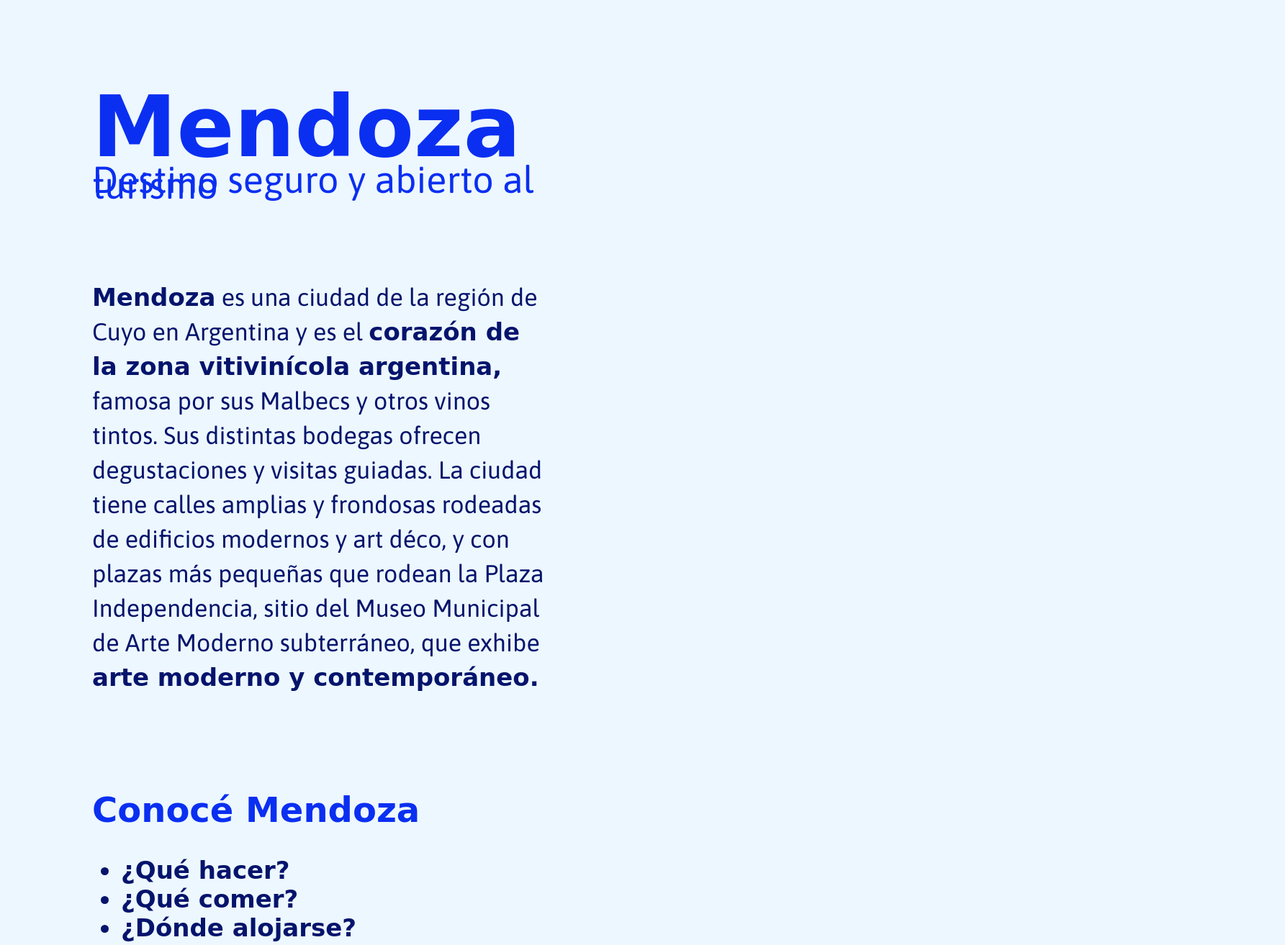
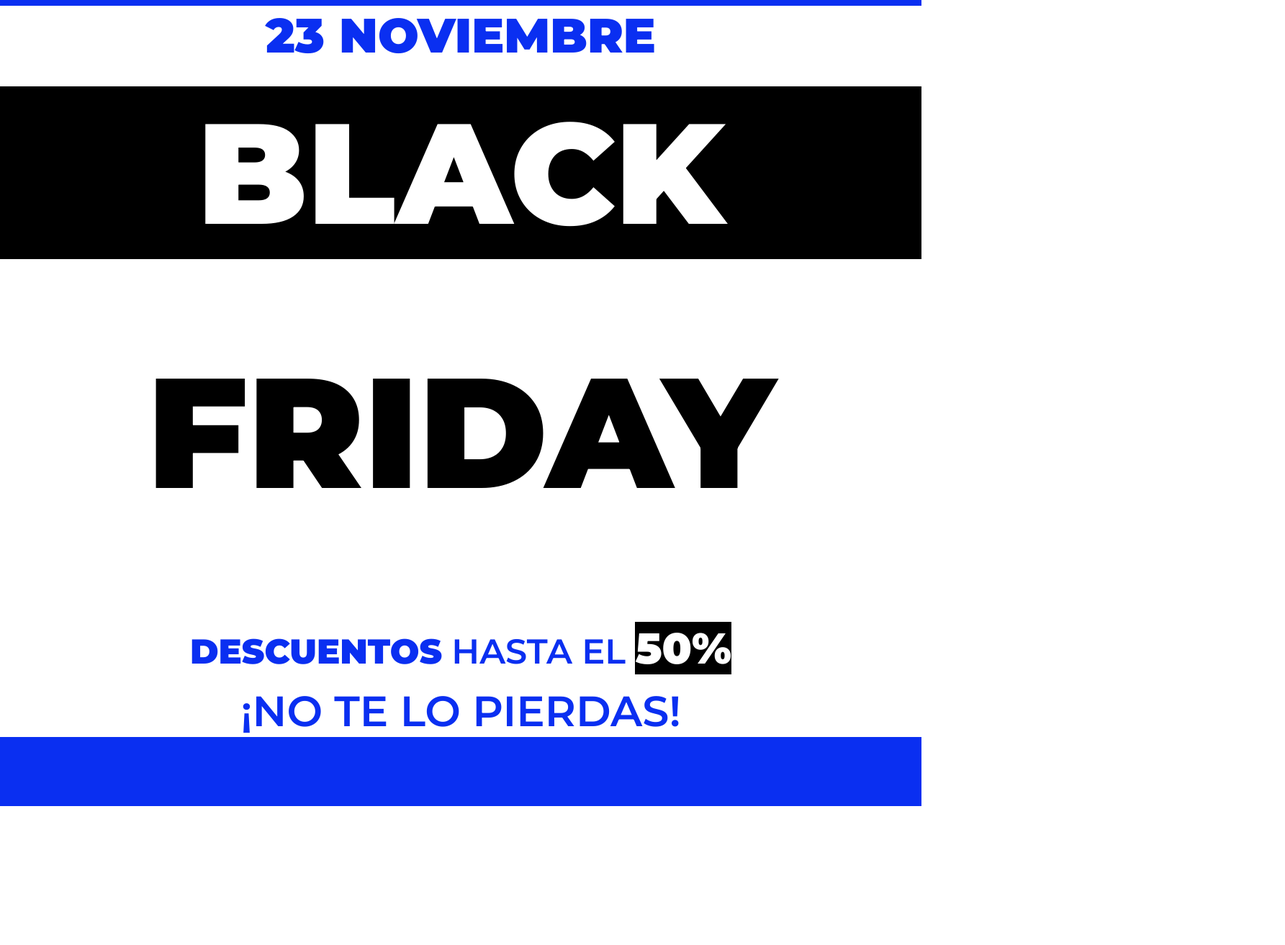
Before and after one commit to juanjpl/bootcamp-java-universidad-2023-CSS, a plain HTML site: page index.html in a window 1280 px wide. Shown: the part 40-1353 px from the top of the page at 72% size, 1785 px wide, since content can reach past the window. After the commit the page ends 1160 px from the top, so only its background shows below. Drawn offline with Linux system fonts and the light colour scheme; a web font is replaced by a local one.

Commit message:
laboratorio2/ejercicio2

```diff
--- a/index.html
+++ b/index.html
@@ -5,58 +5,39 @@
     <meta charset="UTF-8">
     <meta name="viewport" content="width=device-width, initial-scale=1.0">
 
-    <link rel="preconnect" href="https://fonts.googleapis.com">
-    <link rel="preconnect" href="https://fonts.gstatic.com" crossorigin>
-    <link
-        href="https://fonts.googleapis.com/css2?family=MuseoModerno:ital,wght@0,100;0,200;0,300;0,400;0,500;0,600;0,700;0,800;0,900;1,100;1,200;1,300;1,400;1,500;1,600;1,700;1,800;1,900&display=swap"
-        rel="stylesheet">
-
-    <link rel="preconnect" href="https://fonts.googleapis.com">
-    <link rel="preconnect" href="https://fonts.gstatic.com" crossorigin>
-    <link
-        href="https://fonts.googleapis.com/css2?family=Asap:ital,wght@0,100;0,200;0,300;0,400;0,600;0,700;0,800;0,900;1,100;1,200;1,300;1,400;1,600;1,700;1,800;1,900&display=swap"
-        rel="stylesheet">
-
     <link rel="stylesheet" href="./style/style.css">
-    <title>Laboratorio 1</title>
+    <title>Laboratorio 3</title>
 </head>
 
 <body>
     <div class="contenedor-uno">
 
 
-    <header>
-        <h1 class="titulo-uno">Mendoza</h1>
-        <h2 class="titulo-dos">Destino seguro y abierto al turismo</h2>
+        <header class="titulo-uno">
+            <div>
+                <h1> 23 NOVIEMBRE</h1>
+            </div>
+
         </header>
 
         <main>
             <section>
+                <div class="titulo-dos">
+                    <h2>BLACK</h2>
+                </div>
 
-            <p class="texto-central">
+                <div class="titulo-tres">
+                    <h3>FRIDAY</h3>
+                </div>
+
+                <div class="texto-central">
+                    <p>
+                        <span>DESCUENTOS</span> HASTA EL <strong>50%</strong>
+                    </p>
+                </div>
 
 
-                <strong>Mendoza</strong> es una ciudad de la región de Cuyo en Argentina y
-                es el <strong>corazón de la zona vitivinícola argentina,</strong> famosa por
-                sus Malbecs y otros vinos tintos. Sus distintas bodegas
-                ofrecen degustaciones y visitas guiadas.
-                La ciudad tiene calles amplias y frondosas rodeadas de
-                edificios modernos y art déco, y con plazas más pequeñas
-                que rodean la Plaza Independencia, sitio del Museo
-                Municipal de Arte Moderno subterráneo, que exhibe <strong>arte
-                    moderno y contemporáneo.
-                </strong>
-            </p>
 
-            <div class="lista">
-                <h3 class="titulo-tres">Conocé Mendoza</h3>
-                <ul >
-                    <li>¿Qué hacer?</li>
-                    <li>¿Qué comer?</li>
-                    <li>¿Dónde alojarse?</li>
-                </ul>
-
-            </div>
 
             </section>
 
@@ -64,7 +45,10 @@
 
     </div>
     <footer>
-        <h4 class="titulo-footer">#ModoMendoza</h4>
+        <div class="titulo-footer">
+            <h4>¡NO TE LO PIERDAS!</h4>
+        </div>
+
     </footer>
 
 </body>
--- a/style/style.css
+++ b/style/style.css
@@ -1,64 +1,117 @@
-*{
-    margin:0;
-    background-color: #edf7ff;
-    font-family: 'MuseoModerno', cursive;
-}
+@import url('https://fonts.googleapis.com/css2?family=Montserrat:ital,wght@0,100;0,200;0,300;0,400;0,500;0,600;0,700;0,800;0,900;1,100;1,200;1,300;1,400;1,500;1,600;1,700;1,800;1,900&display=swap');
 
-body{
-    border-top:1.2rem solid  #8a9af1;
+
+* {
+    margin: 0;
+    padding: 0;
+    box-sizing: border-box;
+    color: #fff;
+    font-family: 'Montserrat', sans-serif;
+    text-align: center;
 
 }
 
-header{
-    margin:8rem 0rem ;
-}
 
-.contenedor-uno{
-    margin: 0rem 0rem 0rem 8rem;
-    width: 50vw;
-}
 
-.titulo-uno{
-    font-size: 118px;
-    font-weight: 700;
-    color: #0a2ff1;
+.titulo-uno {
+    border-top: 3rem solid #0a2ff1;
+    width: 100vw;
+    height: 20vh;
+    display: flex;
+    justify-content: center;
+    align-items:start;
+    background-color: #fff;
+
 
 
 }
 
-.titulo-dos{
-    font-size:52px;
-    font-family:  'Asap', sans-serif;
-    font-weight: 400;
-    line-height: 0.5rem;
+
+.titulo-uno>div>h1 {
+
+
+    font-size: 67px;
+    font-weight: 900;
+    color: #0a2ff1;
+
+}
+
+.titulo-dos {
+    height: 30vh;
+    display: flex;
+    justify-content: center;
+    align-items: center;
+    background-color: #000;
+}
+
+.titulo-dos>h2 {
+
+    font-size: 198px;
+    font-weight: 900;
+    color: #fff;
+}
+
+.titulo-tres {
+    height: 60vh;
+    display: flex;
+    justify-content: center;
+    align-items: center;
+
+
+}
+
+.titulo-tres>h3 {
+
+    font-size: 217px;
+    font-weight: 900;
+    color: #000;
+
+}
+
+
+.texto-central {
+    height: 15vh;
+    display: flex;
+    justify-content: center;
+    align-items: center;
+    background-color: #fff;
+}
+
+.texto-central>p {
+    font-size: 48px;
+    font-weight: 600;
+    background-color: #fff;
     color: #0a2ff1;
 }
-.texto-central{
-    font-family:  'Asap', sans-serif;
-    font-size:34px;
-    font-weight: 400;
-    color:#04146c;
-    margin:5rem 0rem;
-    line-height: 3rem;
+
+.texto-central>p>span {
+    font-size: 48px;
+    font-weight: 900;
+    background-color: #fff;
+    color: #0a2ff1;
 }
 
-.titulo-tres{
-    font-size:48px;
-    font-weight: 700;
-    color: #0a2ff1;
-    line-height: 8rem;
+.texto-central>p>strong {
+    font-size: 60px;
+    font-weight: 900;
+    background-color: #000;
+    color: #fff;
 }
 
-.lista{
-    font-family:  'Asap', sans-serif;
-    font-weight: 700;
-    font-size:34px;
-    color:#04146c;
-    margin:6rem 0rem;
+
+
+.titulo-footer {
+    height: 20vh;
+    display: flex;
+    justify-content: center;
+    align-items: end;
+    border-bottom:6rem solid #0a2ff1;
+
 }
 
-.titulo-footer{
-    font-size: 199px;
-    font-weight: 700;
-    color: #8a9af1;
+.titulo-footer>h4 {
+    font-size: 59px;
+    font-weight: 600;
+    color: #0a2ff1;
+
 }
```
Lines whose indentation alone changed are shown as unchanged.
